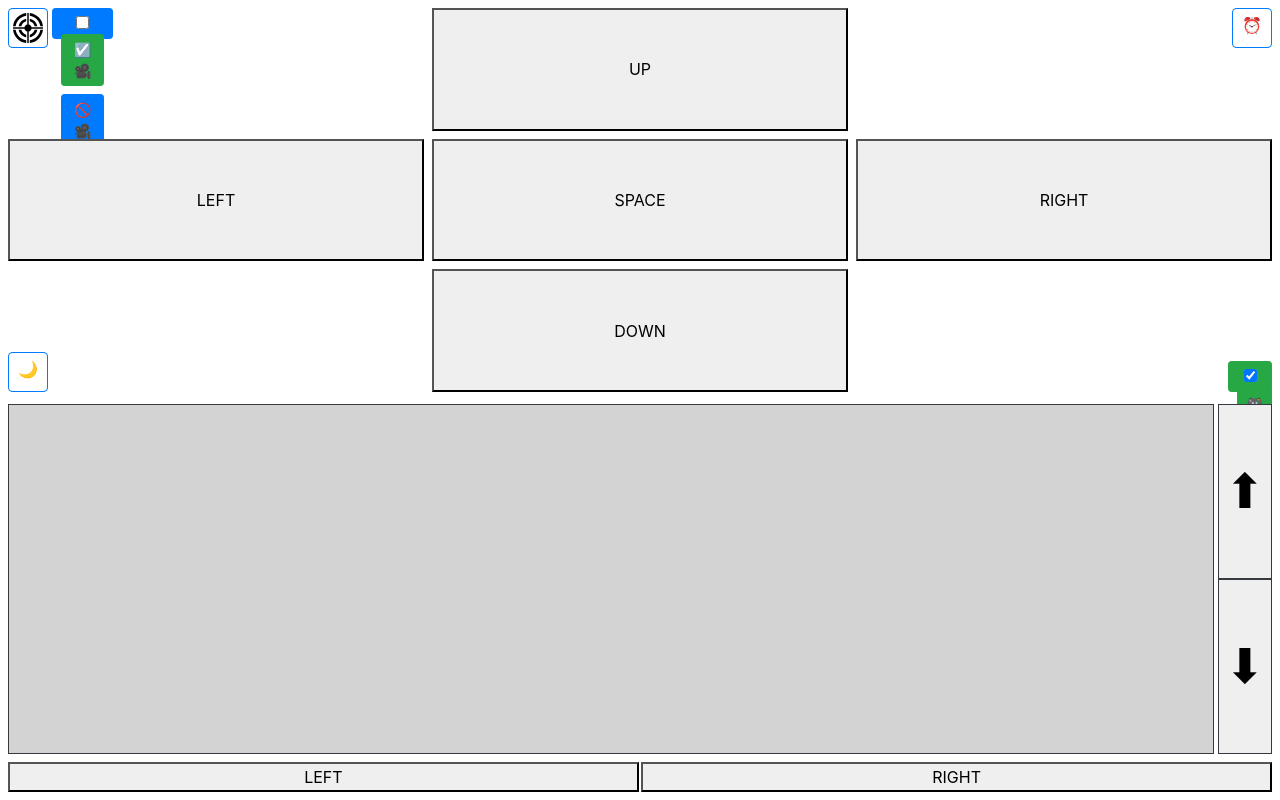
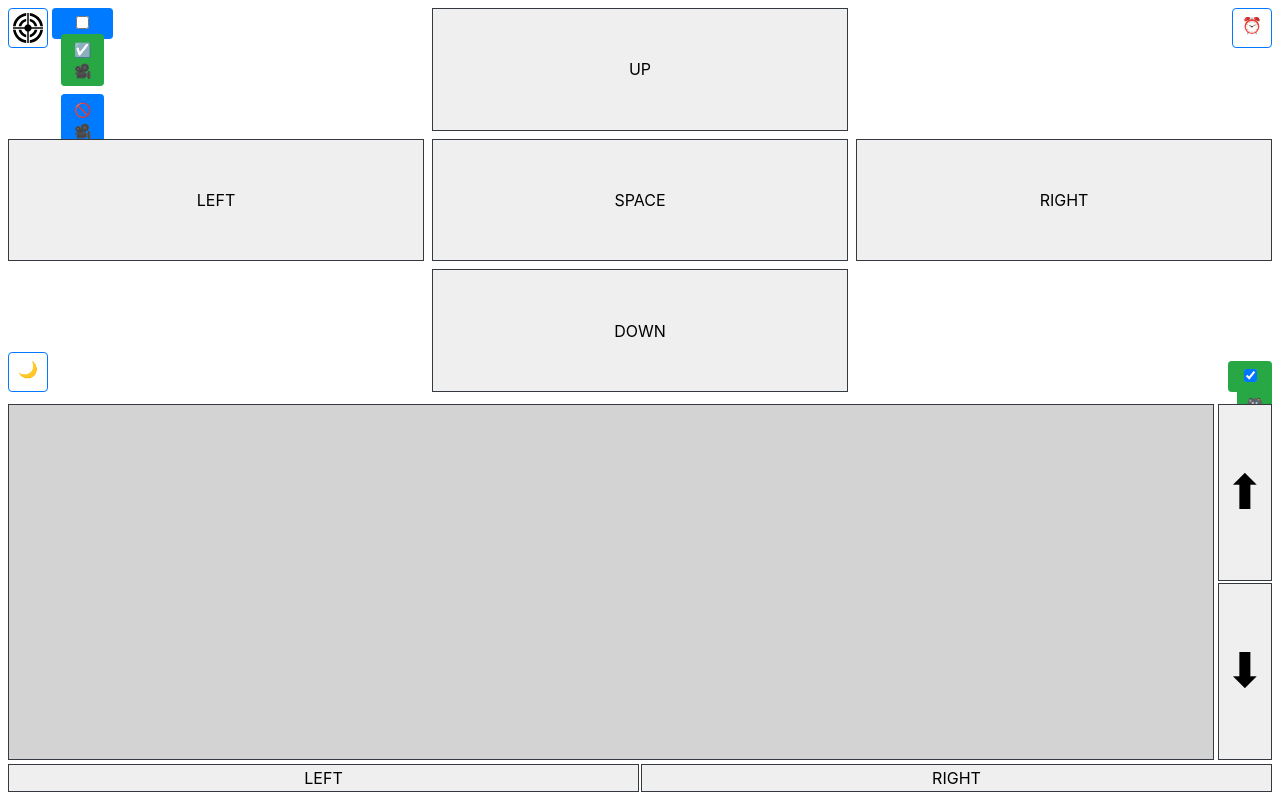
Before and after one commit to gil9red/web_remote_control, a Flask app: page / in a window 1280 px wide. Run offline with Flask 2, Linux system fonts and the light colour scheme; data that the repository does not hold is empty; some libraries are stand-ins or nearby versions.

Commit message:
Updated. UI

```diff
--- a/templates/index.html
+++ b/templates/index.html
@@ -85,6 +85,11 @@
             -moz-user-select:      none; /* Old versions of Firefox */
             -ms-user-select:       none; /* Internet Explorer/Edge */
             user-select:           none; /* Non-prefixed version, currently supported by Chrome, Opera and Firefox */
+        }
+
+        .sep_4px {
+            width: 4px;
+            height: 4px;
         }
     </style>
 </head>
@@ -226,7 +231,7 @@
                     >
                 </div>
                 <div class="cell m-1">
-                    <button class="key_control" value="up">UP</button>
+                    <button class="key_control border border-dark" value="up">UP</button>
                 </div>
                 <div class="cell m-1">
                     <button
@@ -241,13 +246,13 @@
             </div>
             <div class="d-flex flex-row justify-content-center">
                 <div class="cell m-1">
-                    <button class="key_control" value="left">LEFT</button>
+                    <button class="key_control border border-dark" value="left">LEFT</button>
                 </div>
                 <div class="cell m-1">
-                    <button class="key_control" value="space">SPACE</button>
+                    <button class="key_control border border-dark" value="space">SPACE</button>
                 </div>
                 <div class="cell m-1">
-                    <button class="key_control" value="right">RIGHT</button>
+                    <button class="key_control border border-dark" value="right">RIGHT</button>
                 </div>
             </div>
             <div class="d-flex flex-row justify-content-center">
@@ -262,7 +267,7 @@
                     </div>
                 </div>
                 <div class="cell m-1">
-                    <button class="key_control" value="down">DOWN</button>
+                    <button class="key_control border border-dark" value="down">DOWN</button>
                 </div>
                 <div class="cell m-1">
                     <div class="d-flex align-items-end flex-column h-100">
@@ -287,13 +292,14 @@
                 </div>
                 <div id="mouse_wheel" class="d-flex flex-column">
                     <button id="mouse_wheel_up" class="border border-dark h-100">⬆</button>
+                    <div class="sep_4px"></div>
                     <button id="mouse_wheel_down" class="border border-dark h-100">⬇</button>
                 </div>
             </div>
-            <div class="d-flex flex-row m-1 mouse_button_container">
-                <button id="mouse_left" class="h-100 w-100">LEFT</button>
-                <div style="width: 5px"></div>
-                <button id="mouse_right" class="h-100 w-100">RIGHT</button>
+            <div class="d-flex flex-row ml-1 mr-1 mb-1 mouse_button_container">
+                <button id="mouse_left" class="h-100 w-100 border border-dark">LEFT</button>
+                <div class="sep_4px"></div>
+                <button id="mouse_right" class="h-100 w-100 border border-dark">RIGHT</button>
             </div>
         </div>
     </div>
```
Also changed, not shown: etc/screenshot.jpg.
